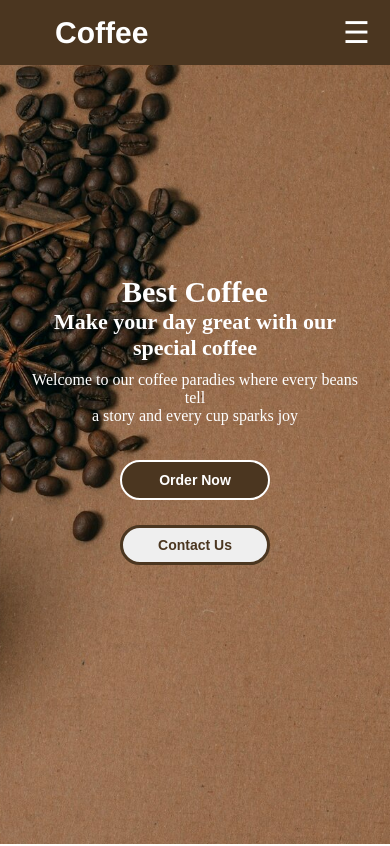
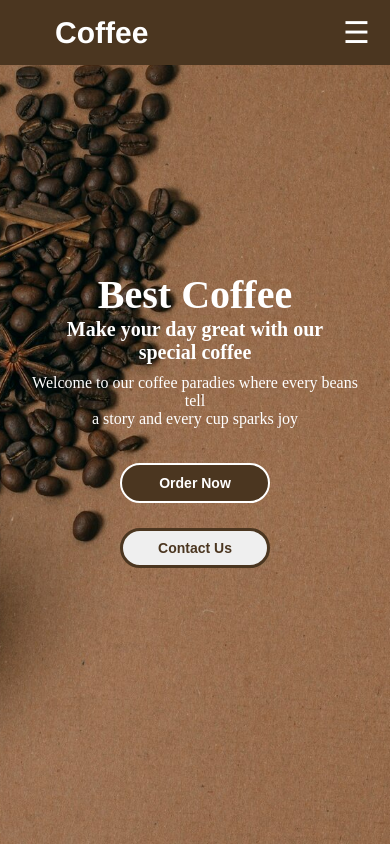
Before and after one commit to Muqaddas-Sheikh/Coffee-Website, a plain HTML site: page index.html in a window 390 px wide. Shown: the top 846 px of the page. Drawn offline with Linux system fonts and the light colour scheme; a web font is replaced by a local one.

Commit message:
Update C-style.css

```diff
--- a/C-style.css
+++ b/C-style.css
@@ -411,13 +411,13 @@ i:hover {
     }
 
     .wall-paper h2 {
-        font-size: 30px;
+        font-size: 40px;
         padding: 0;
         color: white; /* ✅ White color for better visibility */
     }
 
     .wall-paper h5 {
-        font-size: 22px;
+        font-size: 20px;
         padding: 0;
     }
 
@@ -593,7 +593,7 @@ i:hover {
     }
 
     .contact-heading {
-      font-size: 24px;
+      font-size: 30px;
       padding-top: 50px;
     }
 
```
